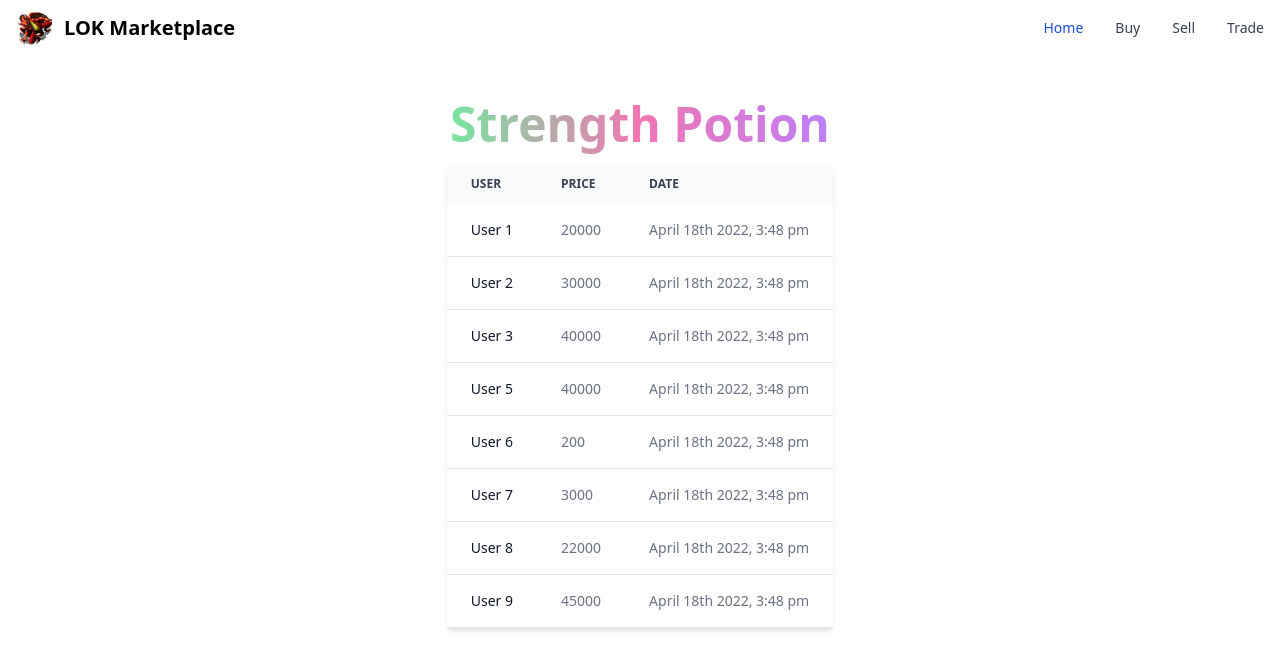
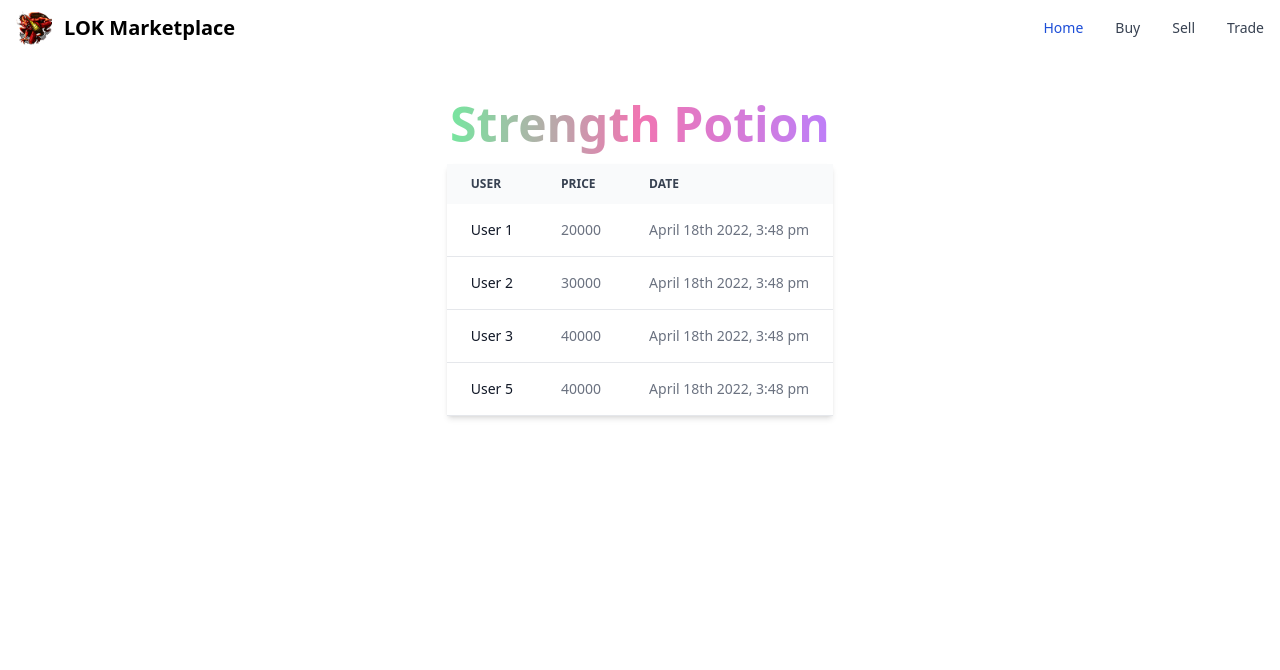
Before and after one commit to RdotSilva/React-NextJS-LegendsOfKesmai-Marketplace, a Next.js app: page /selling/strengthpotion in a window 1280 px wide. Shown: the top 670 px of the page. Built offline with nearby package versions, Linux system fonts and the light colour scheme.

Commit message:
Remove hard coded items prop

```diff
--- a/pages/selling/[slug].js
+++ b/pages/selling/[slug].js
@@ -9,7 +9,7 @@ const SellingDetails = ({ potionData, forSale }) => {
     <>
       <Layout />
       <div>
-        <Table items={itemsForSale} itemName={potionData.name} />
+        <Table items={forSale} itemName={potionData.name} />
       </div>
     </>
   );
```
